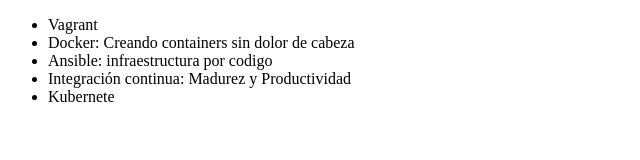
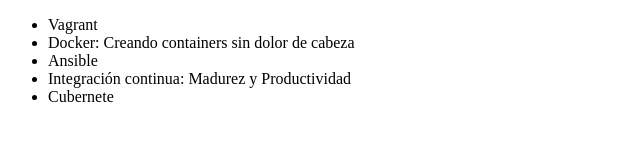
Before and after one commit to EnriqueValverd/Alura-git, a plain HTML site: page index.html in a window 1280 px wide. Shown: the whole page, without its empty margins (0-640 px from the left). Drawn offline with Linux system fonts and the light colour scheme.

Commit message:
Revert "cambiando nombre de ansible"
This reverts commit c50b4239ccd4cc0ce2ba80b3fe88ee9431aa57ed.

```diff
--- a/index.html
+++ b/index.html
@@ -8,9 +8,9 @@
      <ul>
          <li> Vagrant </li>
          <li> Docker: Creando containers sin dolor de cabeza </li>
-         <li> Ansible: infraestructura por codigo </li>
+         <li> Ansible </li>
          <li> Integración continua: Madurez y Productividad </li>
-         <li> Kubernete</li>
+         <li> Cubernete</li>
      </ul>
 </body>
 </html>
```
